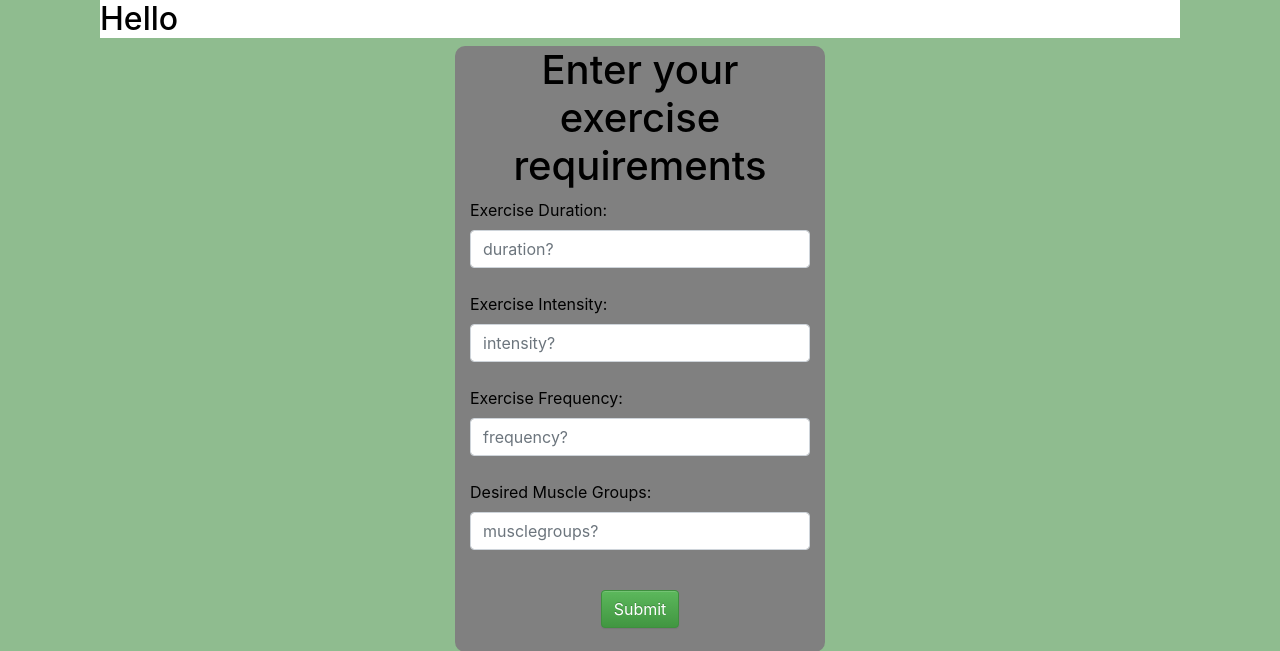
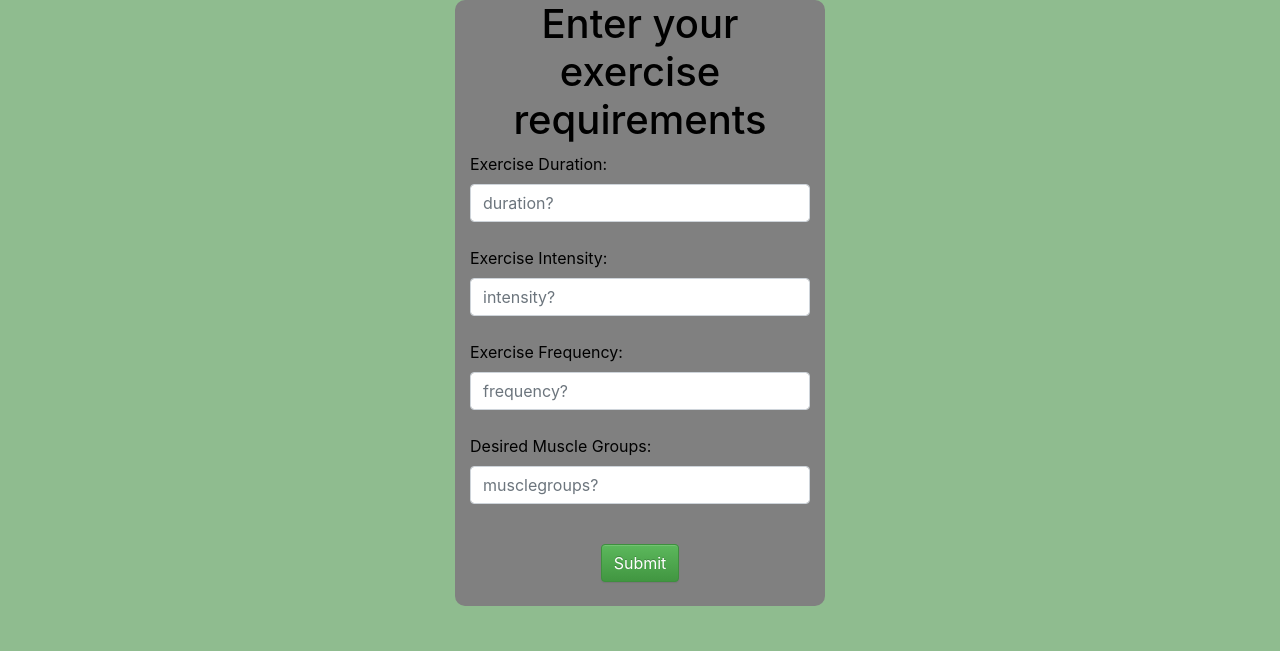
Before and after one commit to NativeVex/design_project, a Flask app: page /exercises/ in a window 1280 px wide. Shown: the part 80-731 px from the top of the page. Run offline with Flask 2, Linux system fonts and the light colour scheme; parts of the project's set-up code (start-up, migrations or seed data) failed here and were passed over; some libraries are stand-ins or nearby versions.

Commit message:
Update exercises.html

```diff
--- a/src/webapp/templates/exercises.html
+++ b/src/webapp/templates/exercises.html
@@ -17,7 +17,11 @@
 
 
     <div class="container">
-      <h2 style="background-color:white;color:black">Hello {{session["username"] }}</h2>
+	 {% if session.name %}
+
+      <h2 style="background-color:white;color:black">Hello {{session["name"] }}</h2>
+	   {% endif %}
+
 
 
     <div class="row align-items-center justify-content-center" >
```
